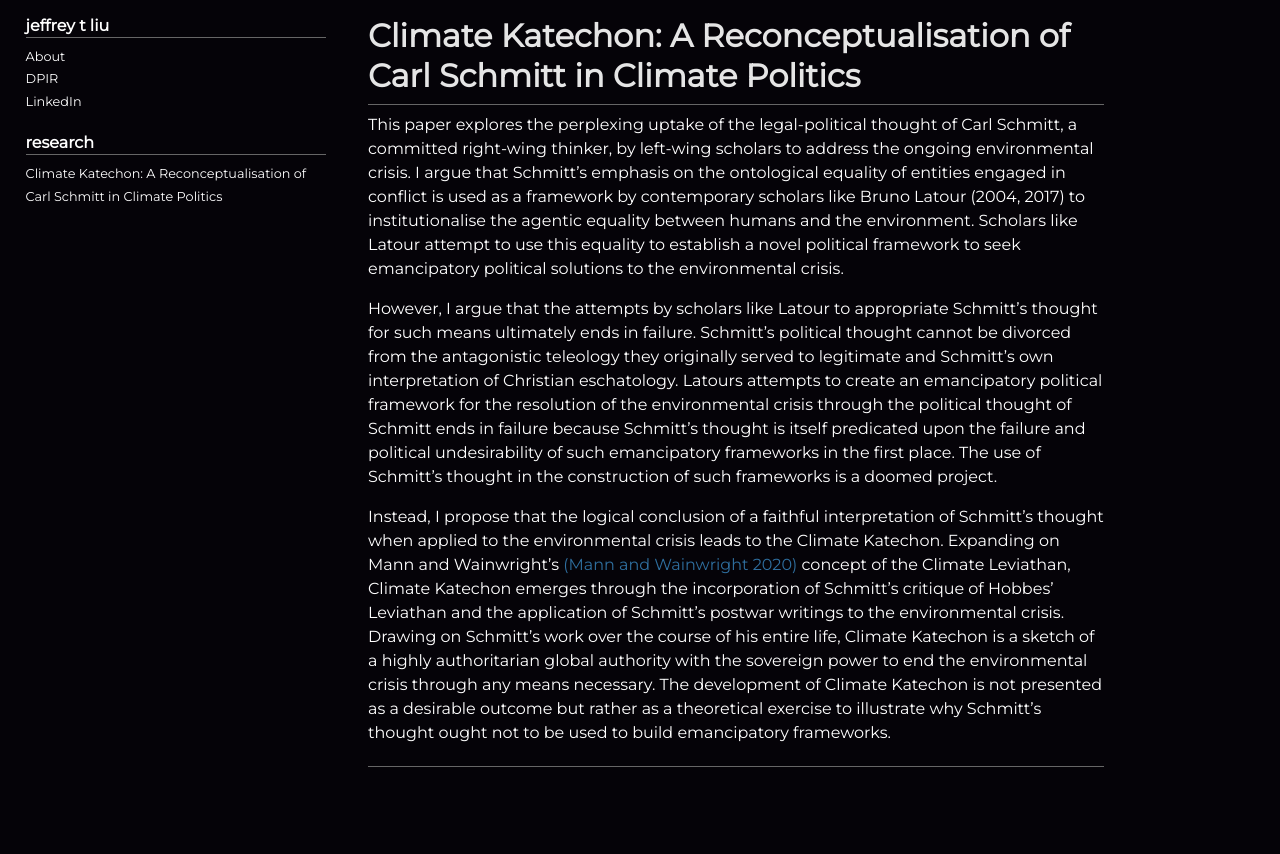
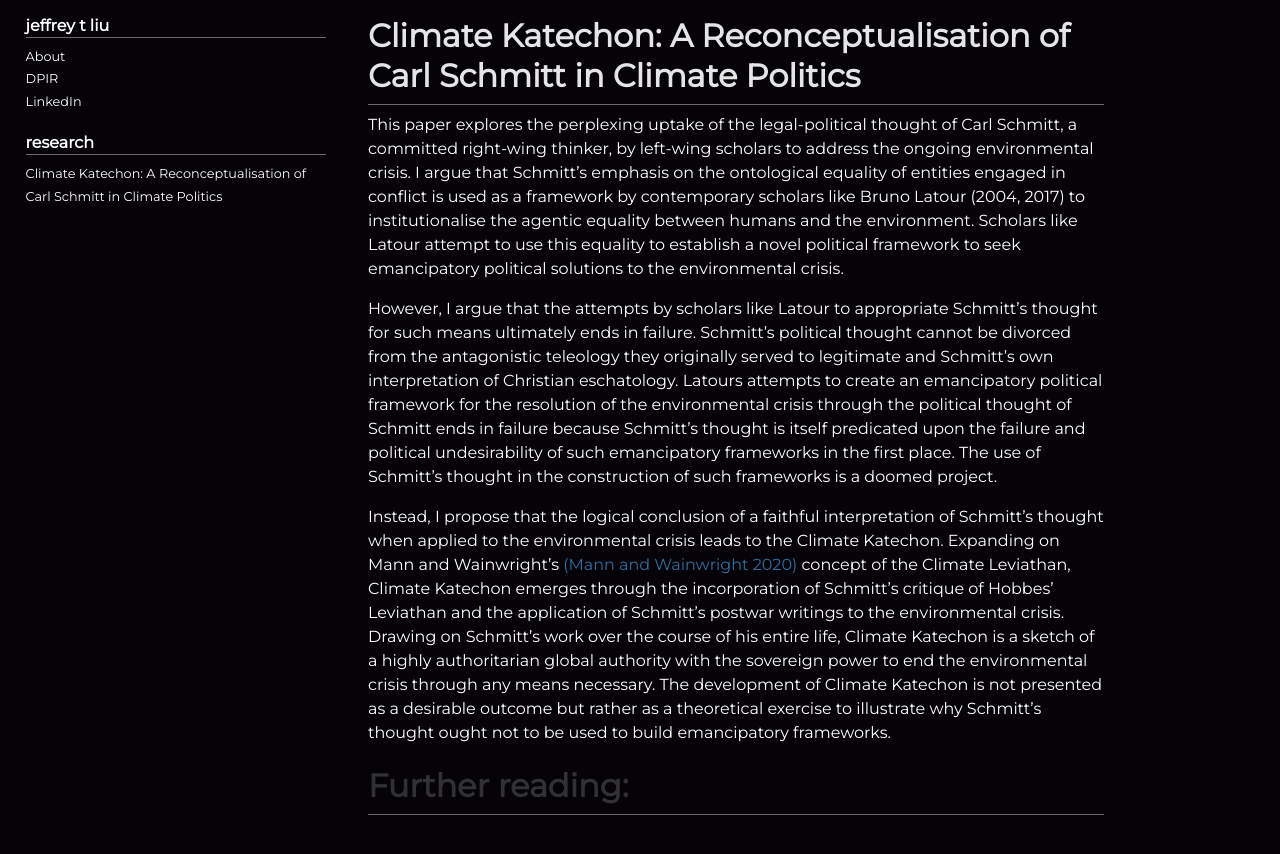
Before and after one commit to jeffrey-t-liu/jeffrey-t-liu.github.io, a Jekyll site: the page built from climate_katechon.md, in a window 1280 px wide and 943 px high. Shown: the top 854 px of the window. Built offline with Jekyll 4.4.1, drawn with Linux system fonts in a browser that asks for light colours.

Commit message:
Update climate_katechon.md

```diff
--- a/climate_katechon.md
+++ b/climate_katechon.md
@@ -14,6 +14,8 @@ Instead, I propose that the logical conclusion of a faithful interpretation of S
 concept of the Climate Leviathan, Climate Katechon emerges through the incorporation of Schmitt’s critique of Hobbes’ Leviathan and the application of Schmitt’s postwar writings to the environmental crisis. Drawing on Schmitt’s work over the course of his entire life, Climate Katechon is a sketch of a highly authoritarian global authority with the sovereign power to end the environmental crisis through any means necessary. The development of Climate Katechon is not presented as a desirable outcome but rather as a theoretical exercise to illustrate why Schmitt’s thought ought not to be used to build emancipatory frameworks.
 
 
-<h1>{{ Further reading: }}</h1>
+<h1>
+  Further reading:
+</h1>
 
 <hr class="solid">
```
